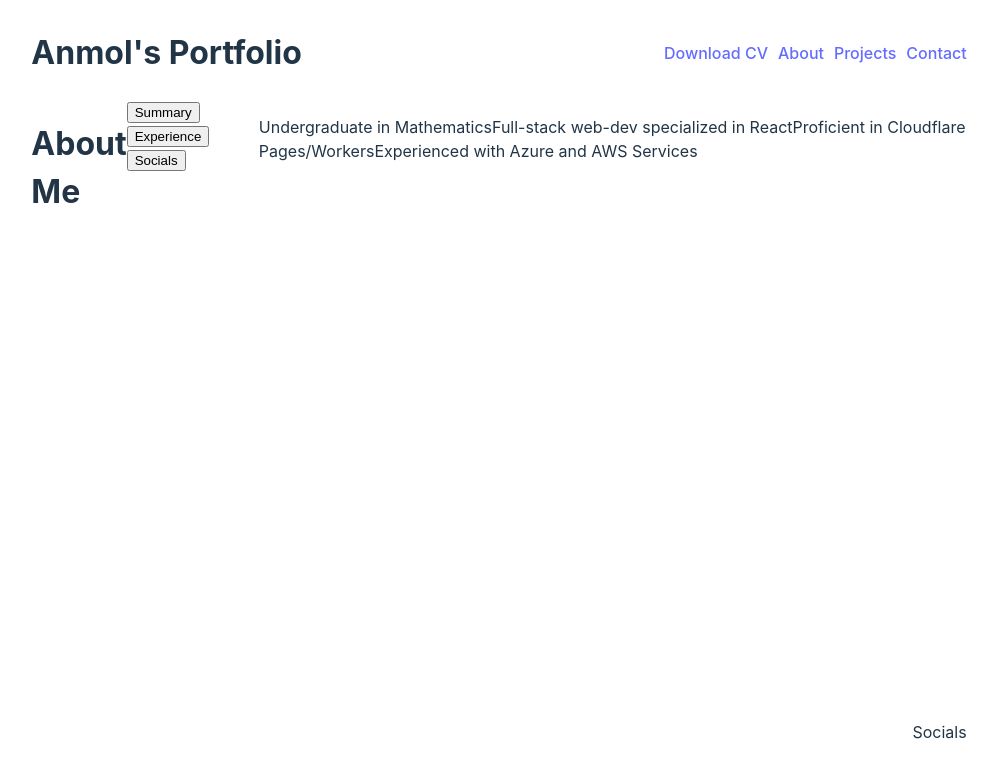
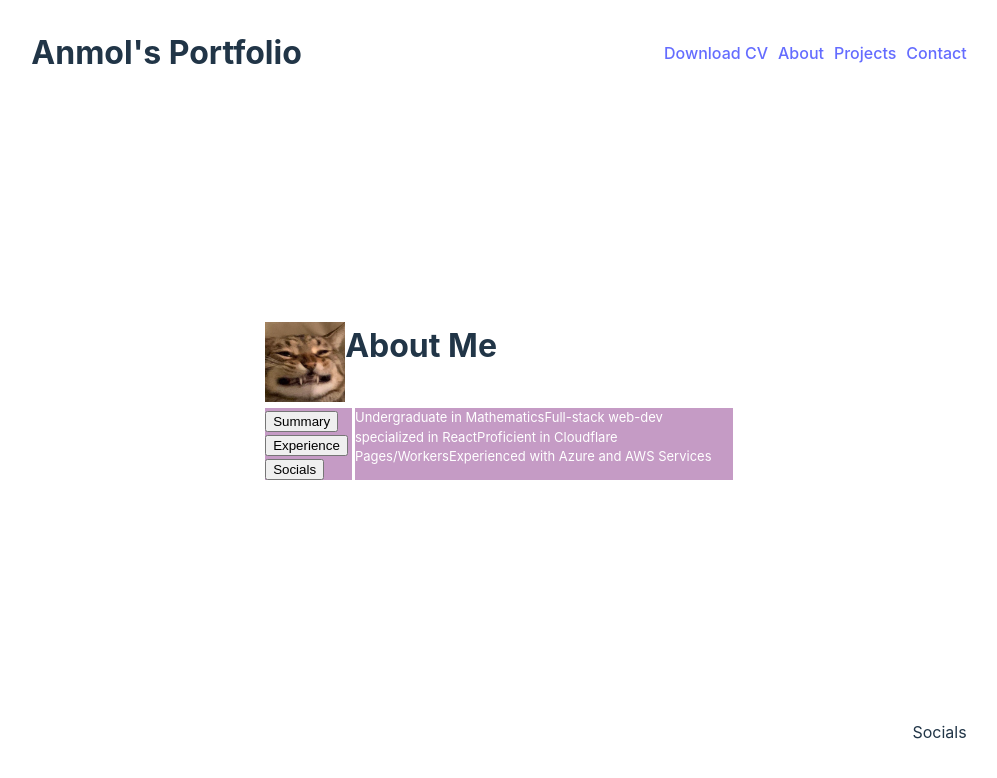
Before and after one commit to anmolsinghbhullar/portfolio, a React (Vite) app: page /about in a window 1280 px wide. Shown: the top 778 px of the page, without its empty margins (141-1138 px from the left). Built offline with nearby package versions, Linux system fonts and the light colour scheme.

Commit message:
started working on a cute card style design for the about-me page. will probably at some design some sort of a transition between the button on home page to about-me

```diff
--- a/src/components/Header.css
+++ b/src/components/Header.css
@@ -1,6 +1,6 @@
 /*  Header.css */
 
-.title {
+.header-title {
     display: flex;
     flex: 1 0 auto;
 }
--- a/src/components/Header.jsx
+++ b/src/components/Header.jsx
@@ -4,7 +4,7 @@ import './Header.css';
 function Header() {
     return (
         <>
-            <div className='title'>
+            <div className='header-title'>
                 <h1>Anmol's Portfolio</h1>
             </div>
             <nav className='links'>
--- a/src/pages/AboutPage.css
+++ b/src/pages/AboutPage.css
@@ -1 +1,47 @@
 /* AboutPage.css */
+
+.card {
+    display: flex;
+    flex-direction: column;
+    /* positioning within .content */
+    justify-content: center;
+    width: 50%;
+}
+
+.card .card-header {
+    display: flex;
+    flex-direction: row;
+}
+
+.card .card-body {
+    display: flex;
+    flex-direction: row;
+}
+
+/* card-header styling */
+
+.card .card-header .card-avi img {
+    width: 10vh;
+    height: auto;
+}
+
+.card .card-header .card-title h1 {
+    margin: 0;
+}
+
+/* card-body styling */
+
+.card .card-body .card-nav {
+    background-color: rgb(197, 155, 197);
+}
+
+.card .card-body .card-content {
+    background-color: rgb(197, 155, 197);
+    color: white;
+    border-left: solid 3px white;
+}
+
+.card .card-body .card-content p {
+    margin: 0;
+    font-size: small;
+}
--- a/src/pages/AboutPage.jsx
+++ b/src/pages/AboutPage.jsx
@@ -50,8 +50,17 @@ function AboutPage() {
     return (
         <>
             <Layout>
+                <div className='card'>
+                    <div className='card-header'>
+                        <div className='card-avi'>
+                            <img src='/src/assets/cat-grimacing.png' alt='description' />
+                        </div>
+                        <div className='card-title'>
                             <h1>About Me</h1>
-                <div className='about-me-links'>
+                        </div>
+                    </div>
+                    <div className='card-body'>
+                        <div className='card-nav'>
                             <button className='content-button' onClick={handleSummaryClick}>
                                 Summary
                             </button>
@@ -62,8 +71,10 @@ function AboutPage() {
                                 Socials
                             </button>
                         </div>
-                <div className='about-me-content'>
+                        <div className='card-content'>
                             <p>{content}</p>
+                        </div>
+                    </div>
                 </div>
             </Layout>
         </>
```
Also changed, not shown: src/assets/cat-grimacing.png (added). Lines whose indentation alone changed are shown as unchanged.
